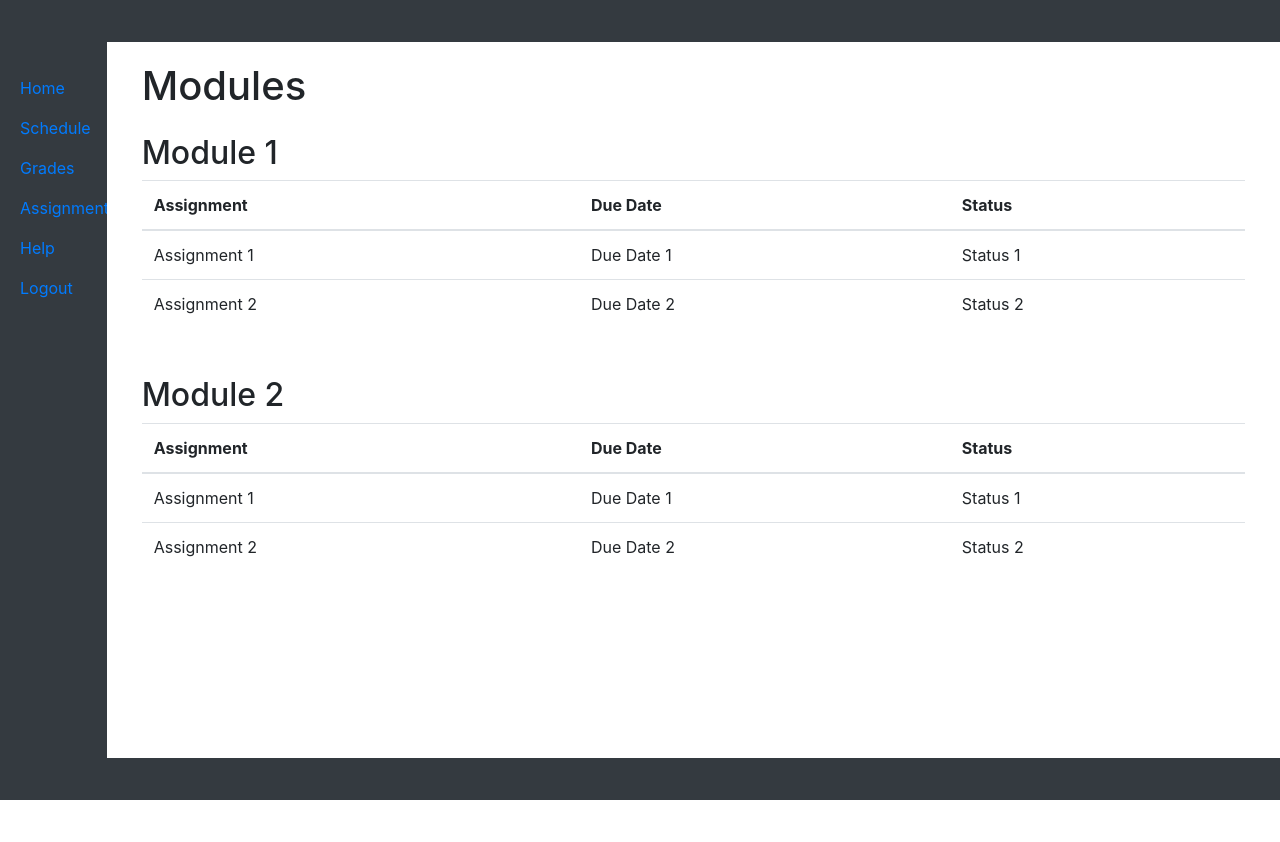
After one commit to nash-u2o/SoftEngProj, a Django app: page /modules/ in a window 1280 px wide. The commit adds this page. Run offline with Django 4.2, Linux system fonts and the light colour scheme; some libraries are stand-ins or nearby versions.

Commit message:
Created module/assignment page links for both accessable from classpage

```diff
--- a/se_proj/edu_app/views.py
+++ b/se_proj/edu_app/views.py
@@ -7,9 +7,6 @@ def index(request):
     }
 
     return render(request, 'index.html')
-
-def home(request):
-    return render(request, 'home.html')
 
 def base(request):
     return render(request, 'base.html')
@@ -28,3 +25,9 @@ def login(request):
             return render(request, 'home.html')
 
     return render(request, 'login.html')
+
+def assignments(request):
+    return render(request, 'assignments.html')
+
+def modules(request):
+    return render(request,'modules.html')
--- a/se_proj/se_proj/urls.py
+++ b/se_proj/se_proj/urls.py
@@ -20,8 +20,9 @@ import edu_app.views as views
 urlpatterns = [
     path('admin/', admin.site.urls),
     path('index/', views.index, name='index'),
-    path('home/', views.home, name='home'),
+    path('assignments/', views.assignments, name='assignments'),
     path('base/', views.base, name='base'),
     path('classpage/', views.classpage, name='classpage'),
-    path('', views.login, name='login')
+    path('', views.login, name='login'),
+    path('modules/', views.modules, name='modules'),
 ]
--- a/se_proj/templates/base.html
+++ b/se_proj/templates/base.html
@@ -26,24 +26,12 @@
             <!-- Base Sidebar -->
             <nav class="col-md-3 col-lg-1 d-md-block bg-dark sidebar flex-column fixed-bottom">
                 <ul class="mt-5 navbar-nav flex-column flex-nowrap">
-                    <li class="nav-item">
-                        <a class="nav-link" href="#">Home</a>
-                    </li>
-                    <li class="nav-item">
-                        <a class="nav-link" href="#">Schedule</a>
-                    </li>
-                    <li class="nav-item">
-                        <a class="nav-link" href="#">Grades</a>
-                    </li>
-                    <li class="nav-item">
-                        <a class="nav-link" href="#">Assignments</a>
-                    </li>
-                    <li class="nav-item">
-                        <a class="nav-link" href="#">Help</a>
-                    </li>
-                    <li class="nav-item">
-                        <a class="nav-link" href="#">Logout</a>
-                    </li>
+                    <li> <a class="nav-link" href="#">Home</a></li>
+                    <li> <a class="nav-link" href="#">Schedule</a></li>
+                    <li> <a class="nav-link" href="#">Grades</a></li>
+                    <li> <a class="nav-link" href="#">Assignments</a></li>
+                    <li> <a class="nav-link" href="#">Help</a></li>
+                    <li> <a class="nav-link" href="#">Logout</a></li>
                 </ul>
             </nav>
 
--- /dev/null
+++ b/se_proj/templates/modules.html
@@ -0,0 +1,62 @@
+{% extends 'base.html' %}
+
+{% block title %}Modules{% endblock %}
+
+{% block content %}
+<div class="container">
+    <h1>Modules</h1>
+    <div class="module py-3">
+        <h2>Module 1</h2>
+        <table class="table">
+            <thead>
+                <tr>
+                    <th scope="col">Assignment</th>
+                    <th scope="col">Due Date</th>
+                    <th scope="col">Status</th>
+                </tr>
+            </thead>
+
+            <tbody>
+                <tr>
+                    <td>Assignment 1</td>
+                    <td>Due Date 1</td>
+                    <td>Status 1</td>
+                </tr>
+                <tr>
+                    <td>Assignment 2</td>
+                    <td>Due Date 2</td>
+                    <td>Status 2</td>
+                </tr>
+
+            </tbody>
+        </table>
+    </div>
+
+    <div class="module py-3">
+        <h2>Module 2</h2>
+        <table class="table">
+            <thead>
+                <tr>
+                    <th scope="col">Assignment</th>
+                    <th scope="col">Due Date</th>
+                    <th scope="col">Status</th>
+                </tr>
+            </thead>
+
+            <tbody>
+                <tr>
+                    <td>Assignment 1</td>
+                    <td>Due Date 1</td>
+                    <td>Status 1</td>
+                </tr>
+                <tr>
+                    <td>Assignment 2</td>
+                    <td>Due Date 2</td>
+                    <td>Status 2</td>
+                </tr>
+            </tbody>
+        </table>
+    </div>
+
+</div>
+{% endblock %}
```
Also changed, not shown: se_proj/templates/assignments.html (added, +21 -0 lines), se_proj/templates/classpage.html (+8 -16 lines), se_proj/templates/home.html (deleted, +0 -8 lines).
